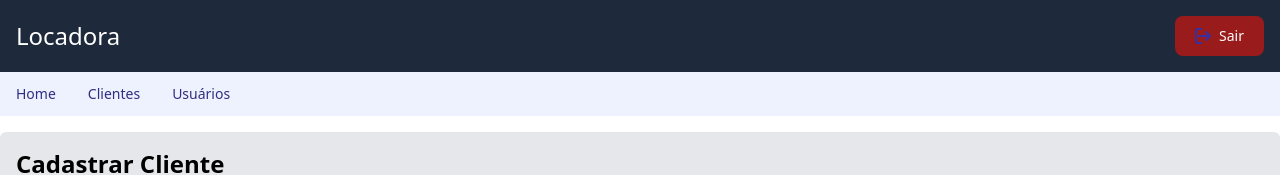
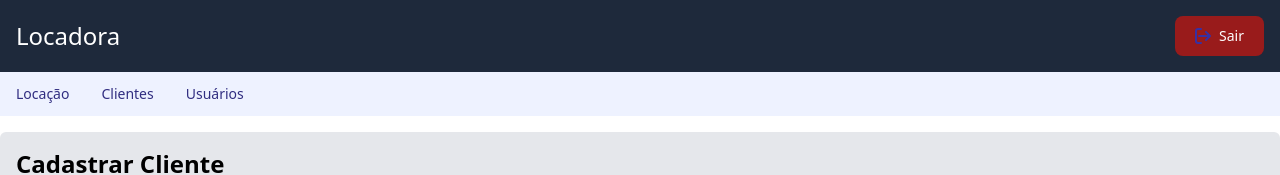
Before and after one commit to joao-belmiro/locadora, a Vue app: page /new-client in a window 1280 px wide. Shown: the top 175 px of the page. Built offline with nearby package versions, Linux system fonts and the light colour scheme.

Commit message:
fix: adjust location name and route

```diff
--- a/src/components/Layout.vue
+++ b/src/components/Layout.vue
@@ -5,7 +5,7 @@
         class="flex flex-wrap justify-between items-center mx-auto max-w-screen-xl p-4"
       >
         <router-link
-          to="locadora"
+          to="/location"
           class="flex items-center space-x-3 rtl:space-x-reverse"
         >
           <h1 class="text-2xl text-white">Locadora</h1>
@@ -46,7 +46,7 @@
                 to="/location"
                 class="text-indigo-900 dark:text-white hover:underline"
                 aria-current="page"
-                >Home</router-link
+                >Locação</router-link
               >
             </li>
             <li>
```
